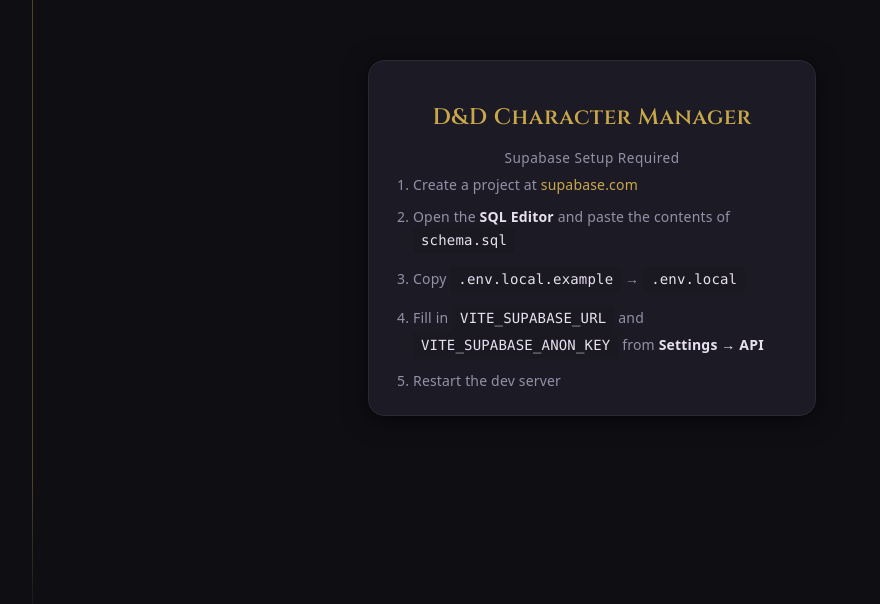
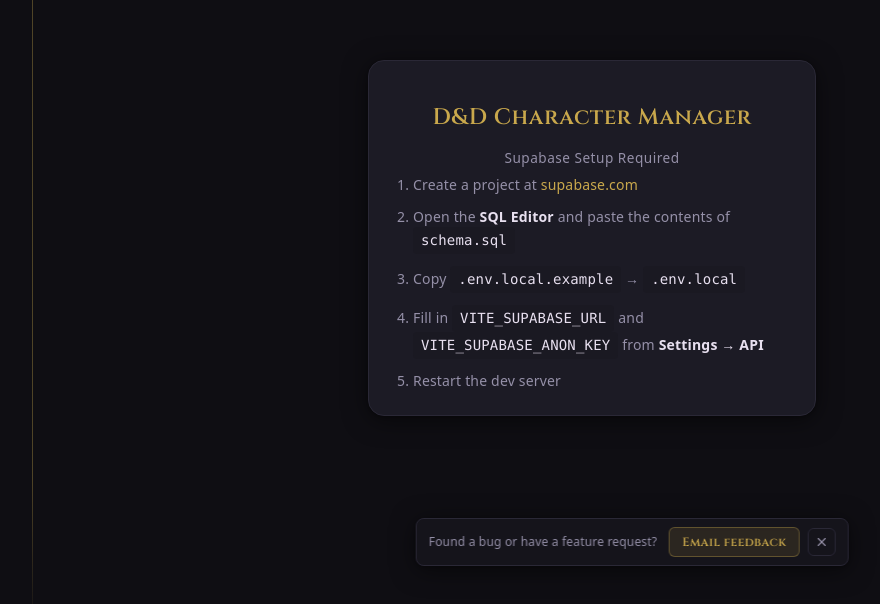
Before and after one commit to gdejongh/dnd-character-manager, a React (Vite) app: page / in a window 1280 px wide. Shown: the part 162-766 px from the top of the page, without its empty margins (48-928 px from the left). Built offline with nearby package versions, Linux system fonts and the light colour scheme; no server answers; a web font is replaced by a local one.

Commit message:
feat: add feedback email functionality and prompt for bug reports and feature requests

```diff
--- a/src/App.tsx
+++ b/src/App.tsx
@@ -44,7 +44,7 @@
 import { ExportPdfButton } from './components/ExportPdf';
 import { exportCharacterPdf } from './lib/exportPdf';
 import type { PdfStyle } from './lib/exportPdf';
-import { Users, Copy, Eye, ScrollText, HelpCircle, Map } from 'lucide-react';
+import { Users, Copy, Eye, ScrollText, HelpCircle, Map, X } from 'lucide-react';
 import { QuickReference } from './components/QuickReference';
 import { DiceRoller } from './components/DiceRoller';
 import { WildShapeModal } from './components/WildShapeModal';
@@ -58,7 +58,62 @@
 import type { Beast } from './constants/beasts';
 import './App.css';
 
-function SetupScreen() {
+const feedbackEmail = (import.meta.env.VITE_FEEDBACK_EMAIL as string | undefined)?.trim() ?? '';
+const feedbackMailto = `mailto:${feedbackEmail}?subject=${encodeURIComponent('D&D Character Manager feedback')}&body=${encodeURIComponent('Type of request: Bug report / Feature request\n\nSummary:\n\nSteps to reproduce (if bug):\n1.\n2.\n3.\n\nExpected behavior:\n\nActual behavior:\n\nAdditional notes:\n')}`;
+
+function FeedbackCTA({ onDismiss }: { onDismiss: () => void }) {
+  return (
+    <div
+      className="fixed z-[19] left-4 right-4 lg:left-[calc(50%+40px)] lg:right-auto lg:-translate-x-1/2 lg:w-auto"
+      style={{ bottom: 'calc(72px + env(safe-area-inset-bottom, 0px))' }}
+    >
+      <div
+        className="w-full lg:w-auto flex items-center justify-between gap-3 px-3 py-2 rounded-lg"
+        style={{
+          background: 'rgba(22, 21, 29, 0.92)',
+          border: '1px solid var(--border)',
+          boxShadow: 'var(--shadow)',
+          backdropFilter: 'blur(8px)',
+        }}
+      >
+        <p className="text-xs" style={{ color: 'var(--text)' }}>
+          Found a bug or have a feature request?
+        </p>
+        <div className="flex items-center gap-2 shrink-0">
+          <a
+            href={feedbackMailto}
+            className="px-3 py-1.5 rounded-md text-xs font-semibold no-underline shrink-0"
+            style={{
+              background: 'var(--accent-bg)',
+              color: 'var(--accent)',
+              border: '1px solid var(--accent-border)',
+              fontFamily: 'var(--heading)',
+              letterSpacing: '0.4px',
+            }}
+          >
+            Email feedback
+          </a>
+          <button
+            type="button"
+            onClick={onDismiss}
+            className="h-7 w-7 rounded-md flex items-center justify-center cursor-pointer"
+            style={{
+              color: 'var(--text)',
+              border: '1px solid var(--border)',
+              background: 'transparent',
+            }}
+            aria-label="Close feedback prompt"
+            title="Close"
+          >
+            <X size={14} />
+          </button>
+        </div>
+      </div>
+    </div>
+  );
+}
+
+function SetupScreen({ showFeedbackCta, onDismissFeedbackCta }: { showFeedbackCta: boolean; onDismissFeedbackCta: () => void }) {
   return (
     <div
       className="flex flex-col items-center justify-center min-h-screen p-6"
@@ -114,6 +169,7 @@
           <li>Restart the dev server</li>
         </ol>
       </div>
+      {showFeedbackCta && <FeedbackCTA onDismiss={onDismissFeedbackCta} />}
     </div>
   );
 }
@@ -135,6 +191,7 @@
   const [showCombatTransition, setShowCombatTransition] = useState(false);
   const [showQuickRef, setShowQuickRef] = useState(false);
   const [showDiceRoller, setShowDiceRoller] = useState(false);
+  const [showFeedbackCta, setShowFeedbackCta] = useState(true);
 
   // Dice roller
   const diceRoller = useDiceRoller();
@@ -438,7 +495,7 @@
 
   // Supabase not configured
   if (!isSupabaseConfigured) {
-    return <SetupScreen />;
+    return <SetupScreen showFeedbackCta={showFeedbackCta} onDismissFeedbackCta={() => setShowFeedbackCta(false)} />;
   }
 
   // Not authenticated — guest flow or auth
@@ -446,17 +503,21 @@
     // Show auth screen if explicitly requested
     if (showAuth) {
       return (
+        <>
           <Auth
             onAuth={handleAuth}
             onForgotPassword={sendPasswordReset}
             onGuestMode={() => setShowAuth(false)}
           />
+          {showFeedbackCta && <FeedbackCTA onDismiss={() => setShowFeedbackCta(false)} />}
+        </>
       );
     }
 
     // Show guest preview if character has been built
     if (guestCharacter && !guestEditing) {
       return (
+        <>
           <GuestSheetPreview
             character={guestCharacter}
             scores={guestScores}
@@ -469,11 +530,14 @@
               localStorage.removeItem('dnd-guest-extras');
             }}
           />
+          {showFeedbackCta && <FeedbackCTA onDismiss={() => setShowFeedbackCta(false)} />}
+        </>
       );
     }
 
     // Show guest character builder (default landing for unauthenticated users)
     return (
+      <>
         <GuestCharacterBuilder
           onComplete={(charData, scoreData) => {
             setGuestCharacter(charData);
@@ -482,12 +546,15 @@
           }}
           onSignIn={() => setShowAuth(true)}
         />
+        {showFeedbackCta && <FeedbackCTA onDismiss={() => setShowFeedbackCta(false)} />}
+      </>
     );
   }
 
   // Live Combat Session
   if (combatSessionId) {
     return (
+      <>
         <LiveCombat
           sessionId={combatSessionId}
           userId={user.id}
@@ -498,12 +565,15 @@
             setActiveSession(null);
           }}
         />
+        {showFeedbackCta && <FeedbackCTA onDismiss={() => setShowFeedbackCta(false)} />}
+      </>
     );
   }
 
   // Campaign View (when viewing a campaign but not a specific character)
   if (activeCampaignId && !selectedCharacterId && activeCampaign) {
     return (
+      <>
         <CampaignView
           campaignName={activeCampaign.name}
           joinCode={activeCampaign.join_code}
@@ -526,12 +596,15 @@
           onRemoveCharacter={removeCharacterFromCampaign}
           loading={campaignViewLoading}
         />
+        {showFeedbackCta && <FeedbackCTA onDismiss={() => setShowFeedbackCta(false)} />}
+      </>
     );
   }
 
   // Home screen
   if (!selectedCharacterId) {
     return (
+      <>
         <HomeScreen
           characters={characters}
           userEmail={user.email ?? ''}
@@ -608,6 +681,8 @@
         onLeaveCampaign={leaveCampaign}
           onSelectCampaign={(id) => setActiveCampaignId(id)}
         />
+        {showFeedbackCta && <FeedbackCTA onDismiss={() => setShowFeedbackCta(false)} />}
+      </>
     );
   }
 
@@ -992,6 +1067,7 @@
           onClose={() => setShowWildShapeModal(false)}
         />
       )}
+      {showFeedbackCta && <FeedbackCTA onDismiss={() => setShowFeedbackCta(false)} />}
     </div>
   );
 }
```
Also changed, not shown: 2 other files (tests, documents, lock files or other folders). Lines whose indentation alone changed are shown as unchanged.
